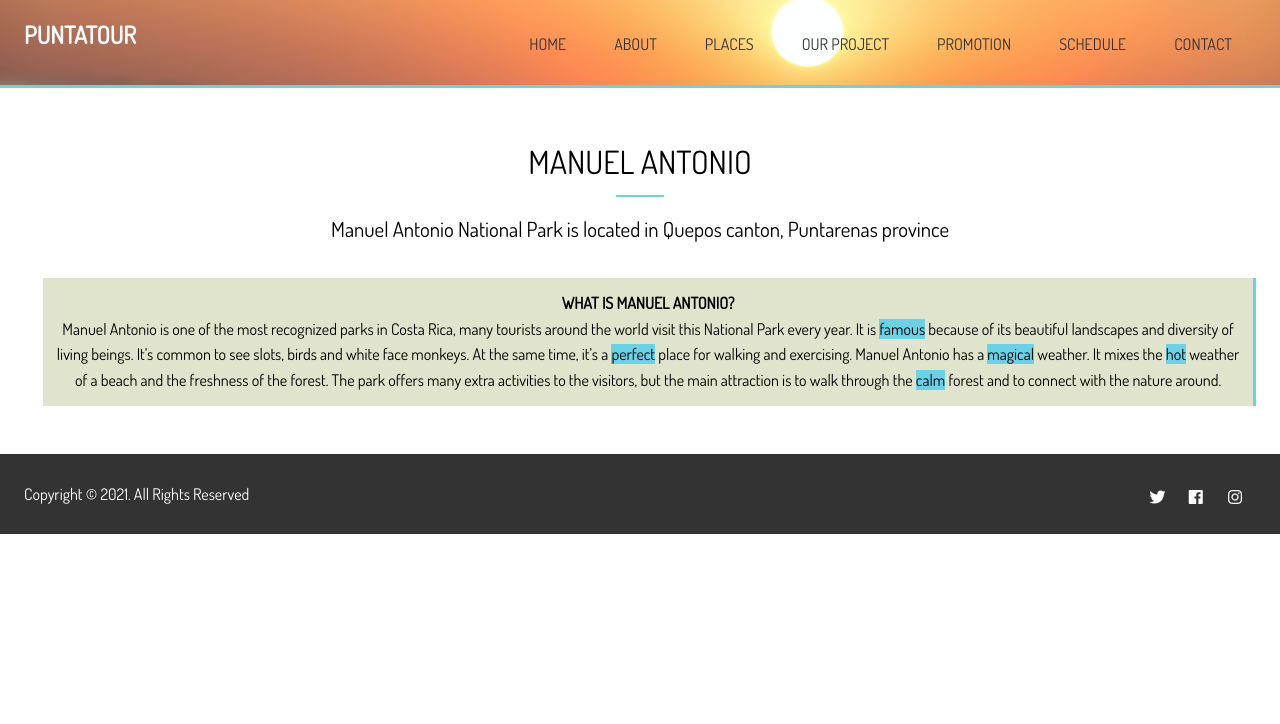
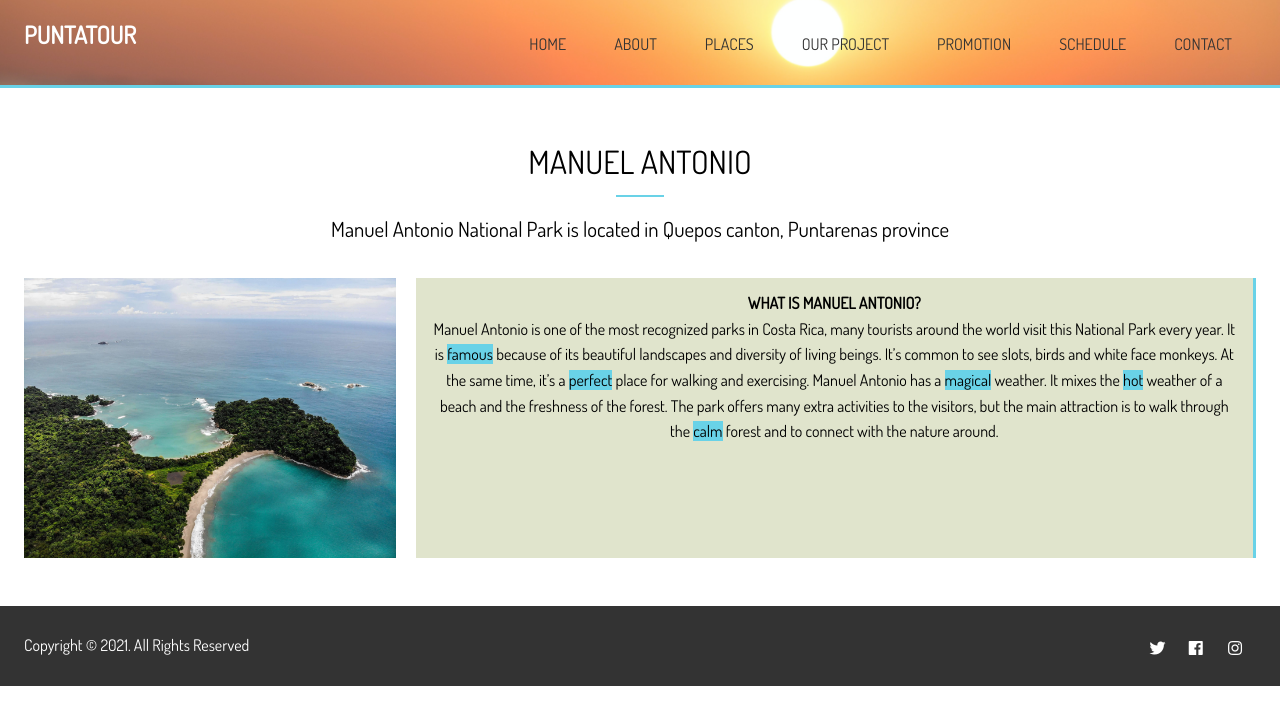
Before and after one commit to MrDavidson23/PuntaTour, a plain HTML site: page manuel_antonio.html in a window 1280 px wide. Drawn offline with Linux system fonts and the light colour scheme.

Commit message:
picture fixed

```diff
--- a/manuel_antonio.html
+++ b/manuel_antonio.html
@@ -46,7 +46,7 @@
           province
         </p>
         <div class="about-info">
-          <img src="img/manuel_antonio.jpeg" alt="" class="bio-image" />
+          <img src="img/manuel_antonio.jpg" alt="" class="bio-image" />
           <div class="bio bg-light">
             <h4>What is Manuel Antonio?</h4>
             <p>
```
